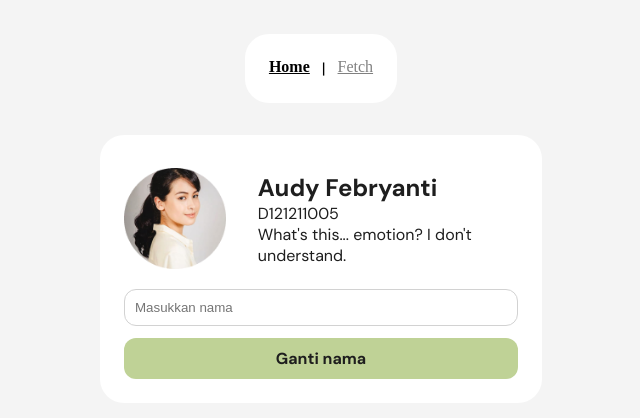
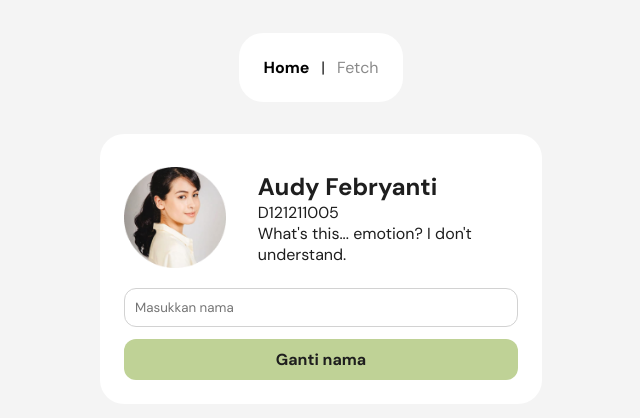
Before and after one commit to audyfebryantii/pbw-pekan12, a Next.js app: page / in a window 1280 px wide. Shown: the part 182-600 px from the top of the page, without its empty margins (319-959 px from the left). Built offline with nearby package versions, Linux system fonts and the light colour scheme.

Commit message:
style: update styles in all CSS files

```diff
--- a/src/app/components/navbar/navbar.css
+++ b/src/app/components/navbar/navbar.css
@@ -1,3 +1,7 @@
+* {
+    font-family: DM Sans;
+}
+
 .navbar-container {
     display: flex;
     flex-direction: row;
@@ -7,18 +11,19 @@
     border-radius: 24px;
 }
 
-.navbar-container p {
-    color: black;
-}
-
-.navbar-text {
-    color: black;
-}
-
 .default {
-    color: gray;
+    color: #8a8a8a;
+    font-size: 16px;
+    font-style: normal;
+    font-weight: 400;
+    line-height: normal;
 }
 
 .active {
     font-weight: bolder;
+    font-size: 16px;
+    font-style: normal;
+    font-weight: 700;
+    line-height: normal;
+    color: black;
 }
--- a/src/app/components/navbar/navbar.js
+++ b/src/app/components/navbar/navbar.js
@@ -1,7 +1,6 @@
 'use client'
 
 import "@app/components/navbar/navbar.css"
-import Diary from "@app/diary/page";
 import Link from "next/link";
 import { usePathname } from "next/navigation";
 
@@ -10,11 +9,13 @@ const Navbar = () => {
   const pathname = usePathname();
   return (
     <div className="navbar-container">
-      <Link className={`navbar-text ${pathname === '/' ? 'active' : 'default'}`} href="/">
+      <Link className={`navbar-link ${pathname === '/' ? 'active' : 'default'}`} href="/">
         Home
       </Link>
+
       <p>|</p>
-      <Link className={`navbar-text ${pathname === '/diary' ? 'active' : 'default'}`} href={"/diary"}>
+
+      <Link className={`navbar-link ${pathname === '/diary' ? 'active' : 'default'}`} href={"/diary"}>
         Fetch
       </Link>
     </div>
--- a/src/app/diary/page.js
+++ b/src/app/diary/page.js
@@ -1,16 +1,14 @@
-'use client'
+"use client";
 
-import '@styles/diary.css'
-import { useEffect, useState} from 'react'
-import axios from 'axios'
+import "@styles/diary.css";
+import { useEffect, useState } from "react";
+import axios from "axios";
 
 export default function Diary() {
+  const [diary, setDiary] = useState([]);
+  const [isi_diary, setIsiDiary] = useState([]);
 
-    const [diary, setDiary] = useState([])
-    const [isi_diary, setIsiDiary] = useState([])
-    const[isAda, setAda] = useState(false)
-
-    const endpointAPI = 'https://6555c14e84b36e3a431e405e.mockapi.io/diaryku'
+  const endpointAPI = "https://6555c14e84b36e3a431e405e.mockapi.io/diaryku";
   // async function getAPI () {
   //     try{
   //         const res = await fetch(endpointAPI)
@@ -22,48 +20,40 @@ export default function Diary() {
   //     }
   // }
 
-    async function getAPI () {
-        try{
-            const res = await axios.get(endpointAPI)
-            const res_isi_data = res.data
-            const diary = res_isi_data.map((dataDiary)=>(dataDiary.name))
-            setDiary(diary)
-            const isi_diary = res_isi_data.map((dataDiary)=>(dataDiary.isi_diary))
-            setIsiDiary(isi_diary)
+  async function getAPI() {
+    const res = await axios.get(endpointAPI);
+    const res_isi_data = res.data;
+
+    const diary = res_isi_data.map((item) => item.name);
+    setDiary(diary);
+
+    const isi_diary = res_isi_data.map((item) => item.isi_diary);
+    setIsiDiary(isi_diary);
+
     // console.log(diary)
     // console.log(isi_diary)
-            console.log(diary, isi_diary)
-        }
-        catch(error) {
-            console.log("error fetching data: ${error}")
-        }
   }
 
   useEffect(() => {
     getAPI();
-    }, [])
+  }, []);
 
-
-    console.log(isAda)
-
-    return(
+  return (
     <div>
       {diary.length > 0 ? (
         <ul>
-                    {diary.map((item, idx)=>(
+          {diary.map((item, idx) => (
             <li>
-                            <div className='diary-container'>
-                                <h1>
-                                    {diary[idx]}
-                                </h1>
-                                <p className='p-diary'>
-                                    {isi_diary[idx]}
-                                </p>
+              <div className="diary-container">
+                <h1>{diary[idx]}</h1>
+                <p className="p-diary">{isi_diary[idx]}</p>
               </div>
             </li>
           ))}
         </ul>
-            ) : ('API not loading')}
+      ) : (
+        "API not loading"
+      )}
     </div>
-    )
+  );
 }
--- a/src/styles/diary.css
+++ b/src/styles/diary.css
@@ -1,25 +1,32 @@
-.diary-container {
-    background: #ffffff;
+* {
+    font-family: DM Sans;
+}
+
+.diary-container{
+    display: flex;
+    width: 442px;
+    padding: 24px;
+    flex-direction: column;
+    align-items: flex-start;
+    gap: 10px;
+
     border-radius: 24px;
-    padding: 24px;
-    display: flex;
-    flex-direction: column;
-    gap: 10px;
-    align-items: flex-start;
-    justify-content: flex-start;
-    flex-shrink: 0;
-    width: 442px;
-    position: relative;
+    background: #FFF;
     box-shadow: 0px 4px 24px 0px rgba(0, 0, 0, 0.02);
-    overflow: hidden;
 }
 
 .p-diary {
-    color: #1e1e1e;
-    text-align: left;
-    font: 400 16px 'PlusJakartaSans-Regular', sans-serif;
-    position: relative;
+    display: -webkit-box;
+    -webkit-box-orient: vertical;
+    -webkit-line-clamp: 3;
     align-self: stretch;
+    overflow: hidden;
+    color: #1E1E1E;
+    text-overflow: ellipsis;
+    font-size: 16px;
+    font-style: normal;
+    font-weight: 400;
+    line-height: normal;
 }
 
 ul {
--- a/src/styles/global.css
+++ b/src/styles/global.css
@@ -4,6 +4,8 @@
   padding: 0;
   margin: 0;
   box-sizing: border-box;
+  text-decoration: none;
+  font-family: DM Sans;
 }
 
 body{
```
Lines whose indentation alone changed are shown as unchanged.
